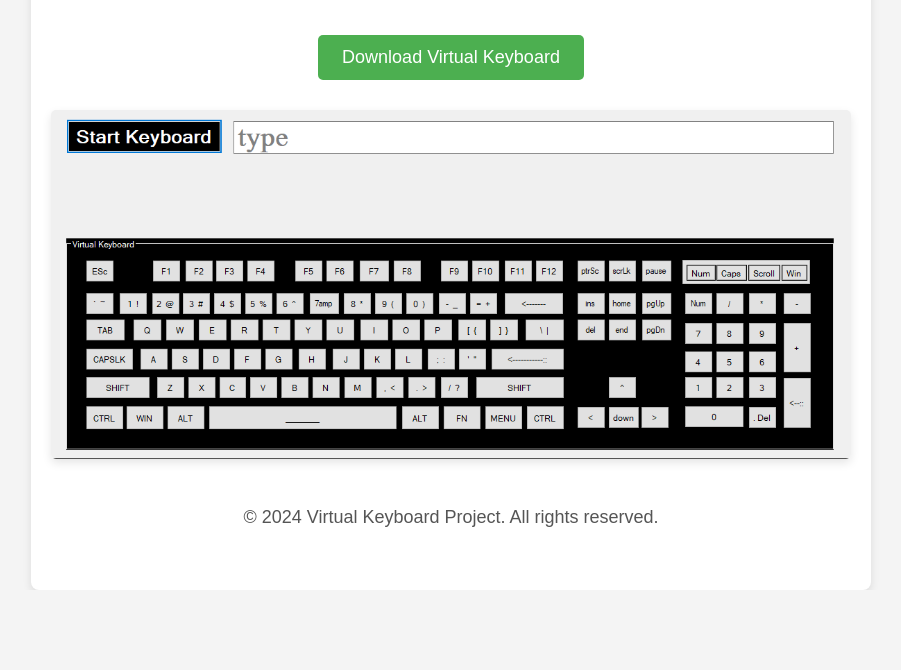
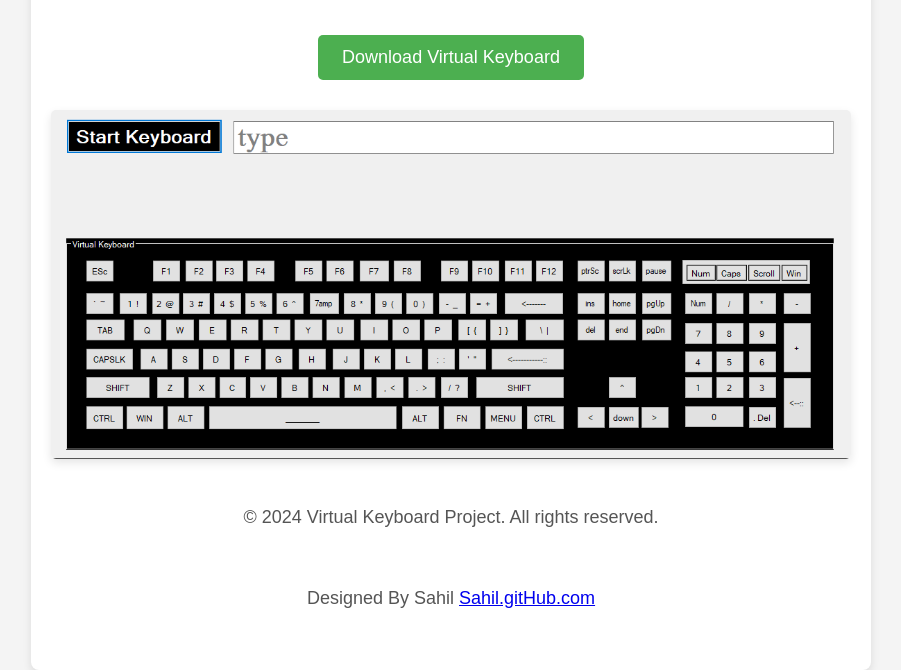
Before and after one commit to DankSahil/virtual-keyboard, a plain HTML site: page index.html in a window 1280 px wide. Shown: the part 247-917 px from the top of the page, without its empty margins (189-1090 px from the left). Before the commit the page ends 837 px from the top, so only its background shows below. Drawn offline with Linux system fonts and the light colour scheme.

Commit message:
Update index.html

```diff
--- a/index.html
+++ b/index.html
@@ -82,6 +82,8 @@
 
         <div class="footer">
             <p>&copy; 2024 Virtual Keyboard Project. All rights reserved.</p>
+            <br>
+            <p>Designed By Sahil     <a href="https://github.com/Sahil-3000?tab=repositories">Sahil.gitHub.com</a></p>
         </div>
     </div>
 </body>
```
